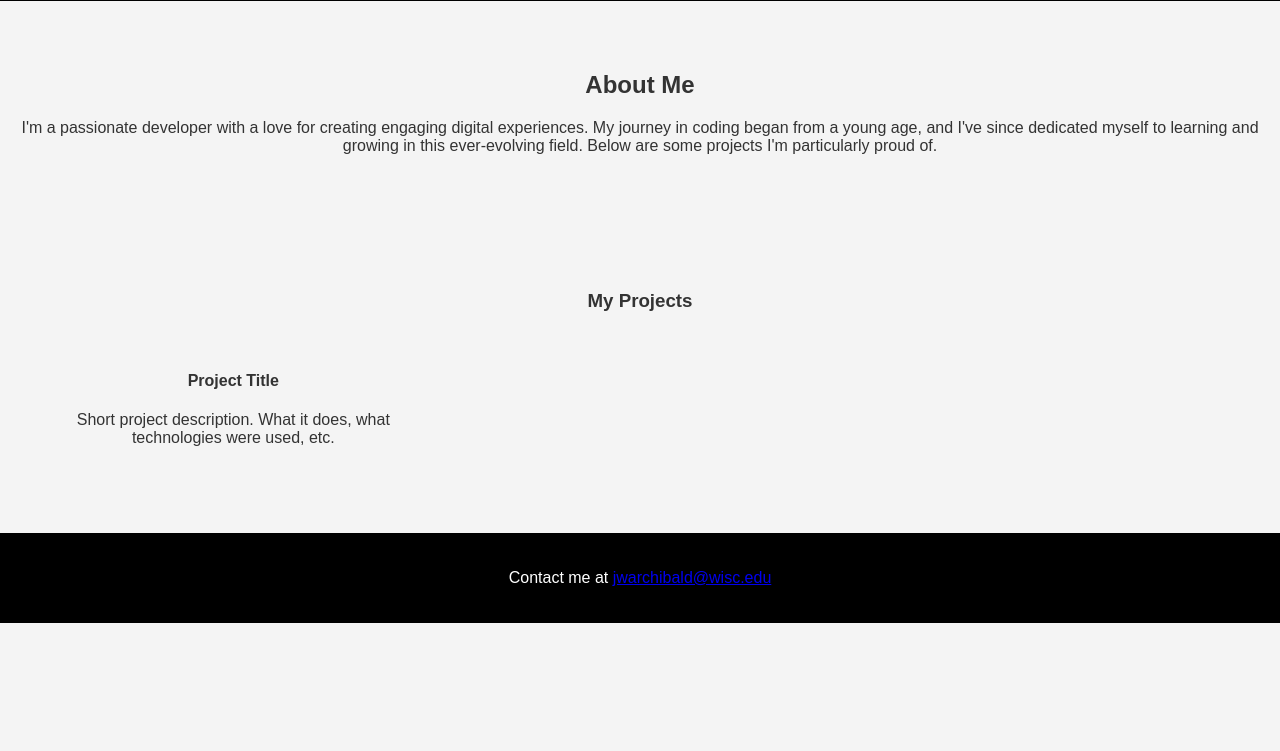
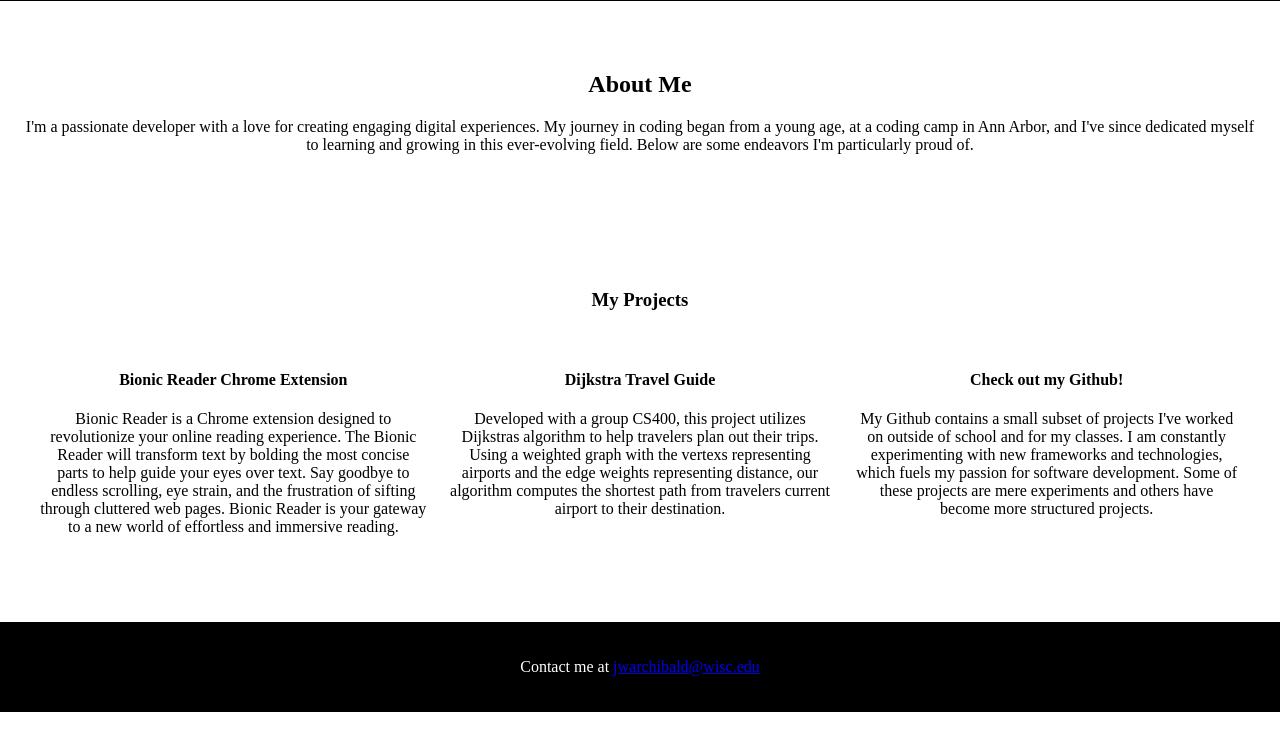
Before and after one commit to jackabald/Personal-Website, a plain HTML site: page aboutme.html in a window 1280 px wide. Shown: the part 49-800 px from the top of the page. Drawn offline with Linux system fonts and the light colour scheme.

Commit message:
added projects

```diff
--- a/aboutme.css
+++ b/aboutme.css
@@ -1,10 +1,23 @@
-body,
 html {
+  height: 100%;
+}
+
+body {
+  display: flex;
+  flex-direction: column;
+  min-height: 100vh;
   margin: 0;
-  padding: 0;
-  font-family: "Arial", sans-serif;
-  color: #333;
-  background: #f4f4f4;
+}
+
+.content-wrapper {
+  flex: 1;
+}
+
+footer {
+  text-align: center;
+  padding: 20px;
+  background-color: #000;
+  color: #fff;
 }
 
 .navbar {
@@ -39,13 +52,19 @@ html {
 
 .projects-grid {
   display: grid;
-  grid-template-columns: repeat(auto-fill, minmax(300px, 1fr));
+  grid-template-columns: repeat(3, 1fr);
   gap: 20px;
   padding: 20px;
 }
-footer {
-  text-align: center;
-  padding: 20px;
-  background-color: #000;
-  color: #fff;
+
+.project-item:nth-child(1) {
+  grid-column: 1;
 }
+
+.project-item:nth-child(2) {
+  grid-column: 2;
+}
+
+.project-item:nth-child(3) {
+  grid-column: 3;
+}
--- a/aboutme.html
+++ b/aboutme.html
@@ -21,23 +21,46 @@
       <h2>About Me</h2>
       <p>
         I'm a passionate developer with a love for creating engaging digital
-        experiences. My journey in coding began from a young age, and I've since
-        dedicated myself to learning and growing in this ever-evolving field.
-        Below are some projects I'm particularly proud of.
+        experiences. My journey in coding began from a young age, at a coding
+        camp in Ann Arbor, and I've since dedicated myself to learning and
+        growing in this ever-evolving field. Below are some endeavors I'm
+        particularly proud of.
       </p>
     </section>
     <section class="projects-section">
       <h3>My Projects</h3>
       <div class="projects-grid">
-        <!-- Example project -->
         <div class="project-item">
-          <h4>Project Title</h4>
+          <h4>Bionic Reader Chrome Extension</h4>
           <p>
-            Short project description. What it does, what technologies were
-            used, etc.
+            Bionic Reader is a Chrome extension designed to revolutionize your
+            online reading experience. The Bionic Reader will transform text by
+            bolding the most concise parts to help guide your eyes over text.
+            Say goodbye to endless scrolling, eye strain, and the frustration of
+            sifting through cluttered web pages. Bionic Reader is your gateway
+            to a new world of effortless and immersive reading.
           </p>
         </div>
-        <!-- Repeat for other projects -->
+        <div class="project-item">
+          <h4>Dijkstra Travel Guide</h4>
+          <p>
+            Developed with a group CS400, this project utilizes Dijkstras
+            algorithm to help travelers plan out their trips. Using a weighted
+            graph with the vertexs representing airports and the edge weights
+            representing distance, our algorithm computes the shortest path from
+            travelers current airport to their destination.
+          </p>
+        </div>
+        <div class="project-item">
+          <h4>Check out my Github!</h4>
+          <p>
+            My Github contains a small subset of projects I've worked on outside
+            of school and for my classes. I am constantly experimenting with new
+            frameworks and technologies, which fuels my passion for software
+            development. Some of these projects are mere experiments and others
+            have become more structured projects.
+          </p>
+        </div>
       </div>
     </section>
     <footer>
--- a/index.css
+++ b/index.css
@@ -30,6 +30,13 @@ html {
   color: #4caf50;
 }
 
+footer {
+  text-align: center;
+  padding: 20px;
+  background-color: #000;
+  color: #fff;
+}
+
 .hero-section {
   text-align: center;
   padding: 100px 20px;
@@ -44,13 +51,6 @@ html {
   align-items: center;
 }
 
-footer {
-  text-align: center;
-  padding: 20px;
-  background-color: #000;
-  color: #fff;
-}
-
 .btn-primary {
   background-color: #4caf50;
   color: #fff;
```
